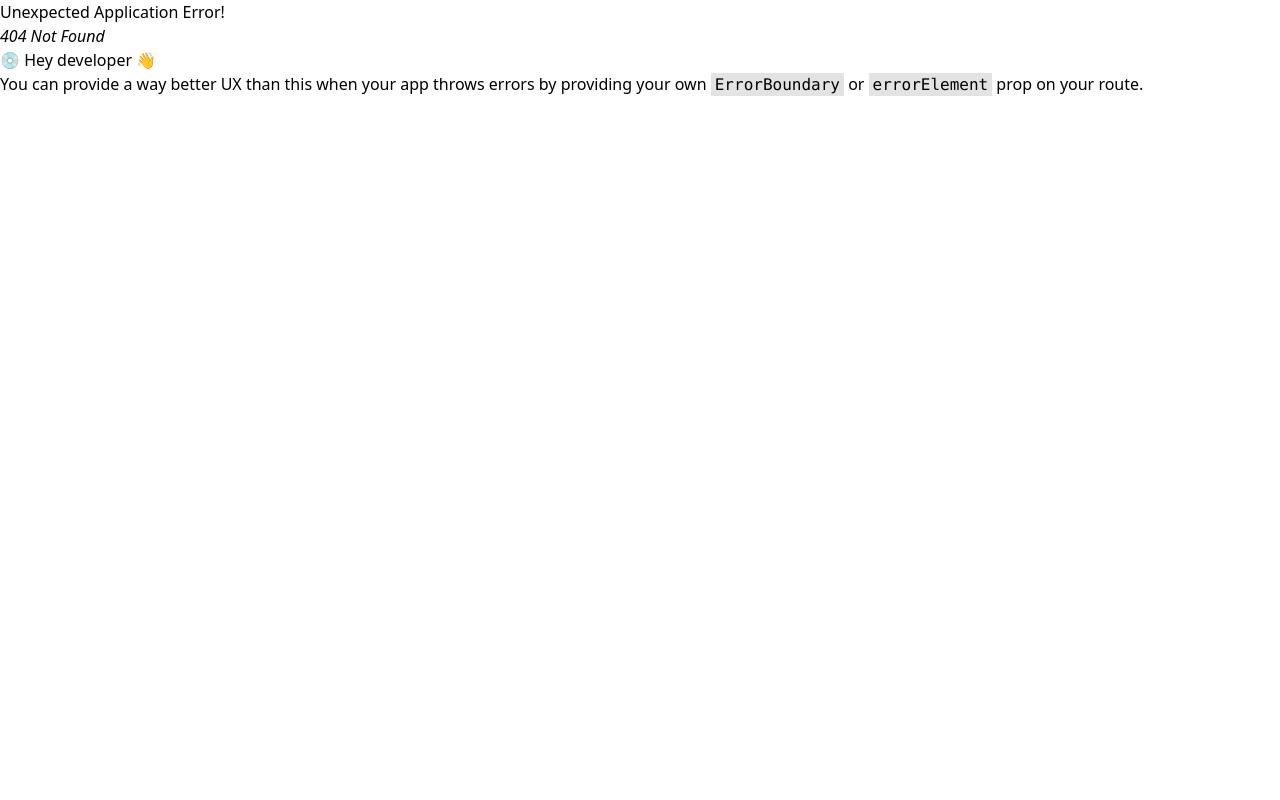
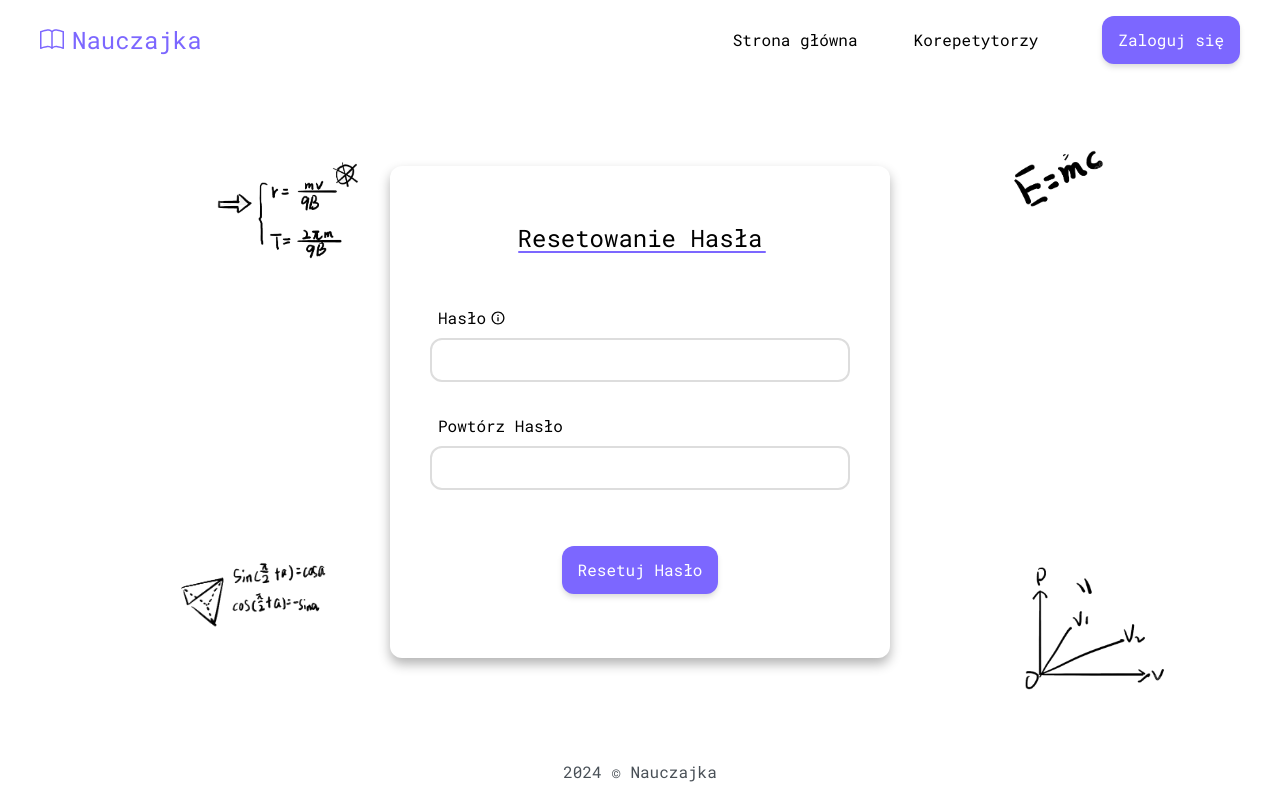
Before and after one commit to ProOnDesk/nauczajka-front-react, a React (Vite) app: page /account/reset-password in a window 1280 px wide. Before the commit this address had no page. Built offline with nearby package versions, Linux system fonts and the light colour scheme.

Commit message:
password reset page, api and useHook

```diff
--- a/src/features/Auth/useCheckToken.js
+++ /dev/null
@@ -1,27 +0,0 @@
-import { useQueryClient } from '@tanstack/react-query';
-import { useEffect, useState } from 'react';
-import Cookies from 'universal-cookie';
-
-export function useCheckToken() {
-	const [isExpired, setIsExporired] = useState();
-	const queryClient = useQueryClient();
-
-	useEffect(() => {
-		function checkIsExpired() {
-			const cookies = new Cookies();
-			const jwt_auth = queryClient.getQueryData(['jwt_auth']);
-
-			const jwt_refresh = cookies.get('jwt_refresh');
-			if (!jwt_refresh) {
-				console.log('Sesja wygasła');
-			}
-			if (!jwt_auth) {
-				console.log(jwt_auth?.exp);
-				setIsExporired(true);
-			}
-		}
-		checkIsExpired();
-	}, [queryClient]);
-
-	return { isExpired };
-}
--- a/src/features/Auth/useLogout.js
+++ b/src/features/Auth/useLogout.js
@@ -9,7 +9,6 @@ export function useLogout() {
 	function logout() {
 		sessionStorage.removeItem('auth_token');
 		cookies.remove('jwt_refresh');
-		console.log('logout');
 		setTimeout(() => {
 			refetch();
 		}, 50);
--- /dev/null
+++ b/src/features/Auth/useResetPasswordConfirm.js
@@ -0,0 +1,30 @@
+import { resetPasswordConfrim as resetPasswordConfrimApi } from '../../services/apiAuth';
+import { useMutation } from '@tanstack/react-query';
+import toast from 'react-hot-toast';
+import { useNavigate } from 'react-router';
+
+export function useResetPasswordConfirm() {
+	const navigate = useNavigate();
+	const {
+		mutate: resetPasswordConfirm,
+		isPending: isResetPasswordConfirmPending,
+		isSuccess: isResetPasswordConfirmed,
+	} = useMutation({
+		mutationFn: (variables) => {
+			return resetPasswordConfrimApi(variables);
+		},
+		onSuccess: () => {
+			toast.success('Hasło zostało zmienione');
+			navigate('/login');
+		},
+		onError: (err) => {
+			const error = JSON.parse(err.message);
+			toast.error(error.password.at(0));
+		},
+	});
+	return {
+		resetPasswordConfirm,
+		isResetPasswordConfirmPending,
+		isResetPasswordConfirmed,
+	};
+}
--- a/src/features/Auth/useResetPasword.js
+++ b/src/features/Auth/useResetPasword.js
@@ -3,8 +3,11 @@ import { resetPassword as resetPasswordApi } from '../../services/apiAuth';
 import toast from 'react-hot-toast';
 
 export function useResetPassword() {
-	const { mutate: resetPassword, isPending: isResetPasswordPending } =
-		useMutation({
+	const {
+		mutate: resetPassword,
+		isPending: isResetPasswordPending,
+		isSuccess: isResetPasswordEmailSent,
+	} = useMutation({
 		mutationFn: (variables) => {
 			return resetPasswordApi(variables);
 		},
@@ -14,7 +17,8 @@ export function useResetPassword() {
 		onError: (err) => {
 			const error = JSON.parse(err.message);
 			toast.error(error.email[0]);
+			// toast.error('Nie udało się wysłać e-maila weryfikacyjnego.');
 		},
 	});
-	return { resetPassword, isResetPasswordPending };
+	return { resetPassword, isResetPasswordPending, isResetPasswordEmailSent };
 }
--- a/src/pages/PasswordReset.jsx
+++ /dev/null
@@ -1,63 +0,0 @@
-import { useForm } from 'react-hook-form';
-import BackgroundContainer from '../ui/BackgroundContainer';
-import { useUserWidth } from '../hooks/useUserWidth';
-import TextInput from '../features/Auth/TextInput';
-import { validateEmail } from '../utils/isInputCorrect';
-import Button from '../ui/Inputs/Button';
-import { useResetPassword } from '../features/Auth/useResetPasword';
-import Loader from '../ui/Loader';
-
-function PasswordReset() {
-	const width = useUserWidth();
-	const {
-		register,
-		handleSubmit,
-		formState: { errors },
-		getValues,
-		resetField,
-	} = useForm();
-	const { resetPassword, isResetPasswordPending } = useResetPassword();
-
-	const onSubmit = (data) => {
-		resetPassword(data.email);
-		resetField('email');
-	};
-	return (
-		<>
-			{width >= 640 && <BackgroundContainer />}
-			{!isResetPasswordPending ? (
-				<form
-					onSubmit={handleSubmit(onSubmit)}
-					className='relative flex justify-center items-center '
-				>
-					<div className='sm:w-[400px] md:w-[500px] w-5/6 sm400:w-2/3 sm:px-10 py-10 pb-16 bg-white sm:shadow-myShadow shadow-shadowBlack rounded-xl gap-8 flex flex-col items-center'>
-						<div className='relative'>
-							<p className='pb-5 text-2xl mt-4'>Resetowanie Hasła</p>
-							<div className='absolute bottom-[21px] left-0 w-[240px] h-[2px] bg-mainPurple rounded-full'></div>
-							<div className='absolute bottom-[21px] left-[172px] w-[76px] h-[2px] bg-mainPurple rounded-full'></div>
-						</div>
-
-						<TextInput
-							register={register}
-							error={errors?.email?.message}
-							label={'E-mail'}
-							field={'email'}
-							type={'email'}
-							validateFunction={() => validateEmail(getValues().email)}
-						/>
-
-						<div className='mt-6'>
-							<Button type='submit' disabled={isResetPasswordPending}>
-								Resetuj Hasło
-							</Button>
-						</div>
-					</div>
-				</form>
-			) : (
-				<Loader />
-			)}
-		</>
-	);
-}
-
-export default PasswordReset;
--- /dev/null
+++ b/src/pages/PasswordResetConfirmPage.jsx
@@ -0,0 +1,90 @@
+import { useForm } from 'react-hook-form';
+import BackgroundContainer from '../ui/BackgroundContainer';
+import { useUserWidth } from '../hooks/useUserWidth';
+import TextInput from '../features/Auth/TextInput';
+import {
+	validatePassword,
+	validateRepeatPassword,
+} from '../utils/isInputCorrect';
+import Button from '../ui/Inputs/Button';
+import Loader from '../ui/Loader';
+
+import { useLocation } from 'react-router';
+import { useResetPasswordConfirm } from '../features/Auth/useResetPasswordConfirm';
+
+function PasswordResetConfrimPage() {
+	const width = useUserWidth();
+	const queryParams = new URLSearchParams(useLocation().search);
+	const resetToken = queryParams.get('reset_token');
+
+	const { resetPasswordConfirm, isResetPasswordConfirmPending } =
+		useResetPasswordConfirm();
+
+	const {
+		register,
+		handleSubmit,
+		formState: { errors },
+		getValues,
+		resetField,
+	} = useForm();
+
+	const onSubmit = (data) => {
+		resetPasswordConfirm({ password: data.password, token: resetToken });
+		resetField('password');
+		resetField('repeatPassword');
+	};
+	return (
+		<>
+			{width >= 640 && <BackgroundContainer />}
+
+			{!isResetPasswordConfirmPending ? (
+				<form
+					onSubmit={handleSubmit(onSubmit)}
+					className='relative flex justify-center items-center '
+				>
+					<div className='sm:w-[400px] md:w-[500px] w-5/6 sm400:w-2/3 sm:px-10 py-10 pb-16 bg-white sm:shadow-myShadow shadow-shadowBlack rounded-xl gap-8 flex flex-col items-center'>
+						<div className='relative'>
+							<p className='pb-5 text-2xl mt-4'>Resetowanie Hasła</p>
+							<div className='absolute bottom-[21px] left-0 w-[240px] h-[2px] bg-mainPurple rounded-full'></div>
+							<div className='absolute bottom-[21px] left-[172px] w-[76px] h-[2px] bg-mainPurple rounded-full'></div>
+						</div>
+
+						<TextInput
+							register={register}
+							error={errors?.password?.message}
+							label={'Hasło'}
+							field={'password'}
+							type={'password'}
+							validateFunction={() => validatePassword(getValues().password)}
+							info={
+								'Hasło powinno składać sie z conajmniej 8 znaków (mała litera, duża litera, cyfra, znak specjalny)'
+							}
+						/>
+
+						<TextInput
+							register={register}
+							error={errors?.repeatPassword?.message}
+							label={'Powtórz Hasło'}
+							field={'repeatPassword'}
+							type={'password'}
+							validateFunction={() =>
+								validateRepeatPassword(
+									getValues().password,
+									getValues().repeatPassword
+								)
+							}
+						/>
+
+						<div className='mt-6'>
+							<Button type='submit'>Resetuj Hasło</Button>
+						</div>
+					</div>
+				</form>
+			) : (
+				<Loader />
+			)}
+		</>
+	);
+}
+
+export default PasswordResetConfrimPage;
--- /dev/null
+++ b/src/pages/PasswordResetPage.jsx
@@ -0,0 +1,76 @@
+import { useForm } from 'react-hook-form';
+import BackgroundContainer from '../ui/BackgroundContainer';
+import { useUserWidth } from '../hooks/useUserWidth';
+import TextInput from '../features/Auth/TextInput';
+import { validateEmail } from '../utils/isInputCorrect';
+import Button from '../ui/Inputs/Button';
+import { useResetPassword } from '../features/Auth/useResetPasword';
+import Loader from '../ui/Loader';
+import { GiConfirmed } from 'react-icons/gi';
+
+function PasswordReset() {
+	const width = useUserWidth();
+	const {
+		register,
+		handleSubmit,
+		formState: { errors },
+		getValues,
+		resetField,
+	} = useForm();
+	const { resetPassword, isResetPasswordPending, isResetPasswordEmailSent } =
+		useResetPassword();
+
+	const onSubmit = (data) => {
+		resetPassword(data.email);
+		resetField('email');
+	};
+	return (
+		<>
+			{width >= 640 && <BackgroundContainer />}
+			{!isResetPasswordEmailSent ? (
+				<>
+					{!isResetPasswordPending ? (
+						<form
+							onSubmit={handleSubmit(onSubmit)}
+							className='relative flex justify-center items-center '
+						>
+							<div className='sm:w-[400px] md:w-[500px] w-5/6 sm400:w-2/3 sm:px-10 py-10 pb-16 bg-white sm:shadow-myShadow shadow-shadowBlack rounded-xl gap-8 flex flex-col items-center'>
+								<div className='relative'>
+									<p className='pb-5 text-2xl mt-4'>Resetowanie Hasła</p>
+									<div className='absolute bottom-[21px] left-0 w-[240px] h-[2px] bg-mainPurple rounded-full'></div>
+									<div className='absolute bottom-[21px] left-[172px] w-[76px] h-[2px] bg-mainPurple rounded-full'></div>
+								</div>
+
+								<TextInput
+									register={register}
+									error={errors?.email?.message}
+									label={'E-mail'}
+									field={'email'}
+									type={'email'}
+									validateFunction={() => validateEmail(getValues().email)}
+								/>
+
+								<div className='mt-6'>
+									<Button type='submit' disabled={isResetPasswordPending}>
+										Resetuj Hasło
+									</Button>
+								</div>
+							</div>
+						</form>
+					) : (
+						<Loader />
+					)}
+				</>
+			) : (
+				<div className='flex justify-center items-center gap-10 flex-col'>
+					<span className='text-4xl'>
+						<GiConfirmed />
+					</span>
+					<p className='text-xl'>E-mail weryfikacyjny został wysłany.</p>
+				</div>
+			)}
+		</>
+	);
+}
+
+export default PasswordReset;
--- a/src/services/apiAuth.js
+++ b/src/services/apiAuth.js
@@ -106,7 +106,7 @@ export async function resetPassword(email) {
 		headers: {
 			'Content-Type': 'application/json',
 		},
-		body: JSON.stringify({ email: email })
+		body: JSON.stringify({ email: email }),
 	});
 	if (response.ok) {
 		const data = await response.json();
@@ -116,3 +116,20 @@ export async function resetPassword(email) {
 		throw new Error(`${bodyText}`);
 	}
 }
+
+export async function resetPasswordConfrim({ password, token }) {
+	const response = await fetch(API_KEY + '/api/user/password_reset/confirm/', {
+		method: 'POST',
+		headers: {
+			'Content-Type': 'application/json',
+		},
+		body: JSON.stringify({ password: password, token: token }),
+	});
+	if (response.ok) {
+		const data = await response.json();
+		return data;
+	} else {
+		const bodyText = await response.text();
+		throw new Error(`${bodyText}`);
+	}
+}
```
Also changed, not shown: src/App.jsx (+4 -3 lines), src/features/Auth/useRefreshToken.js (+0 -14 lines). Lines whose indentation alone changed are shown as unchanged.
